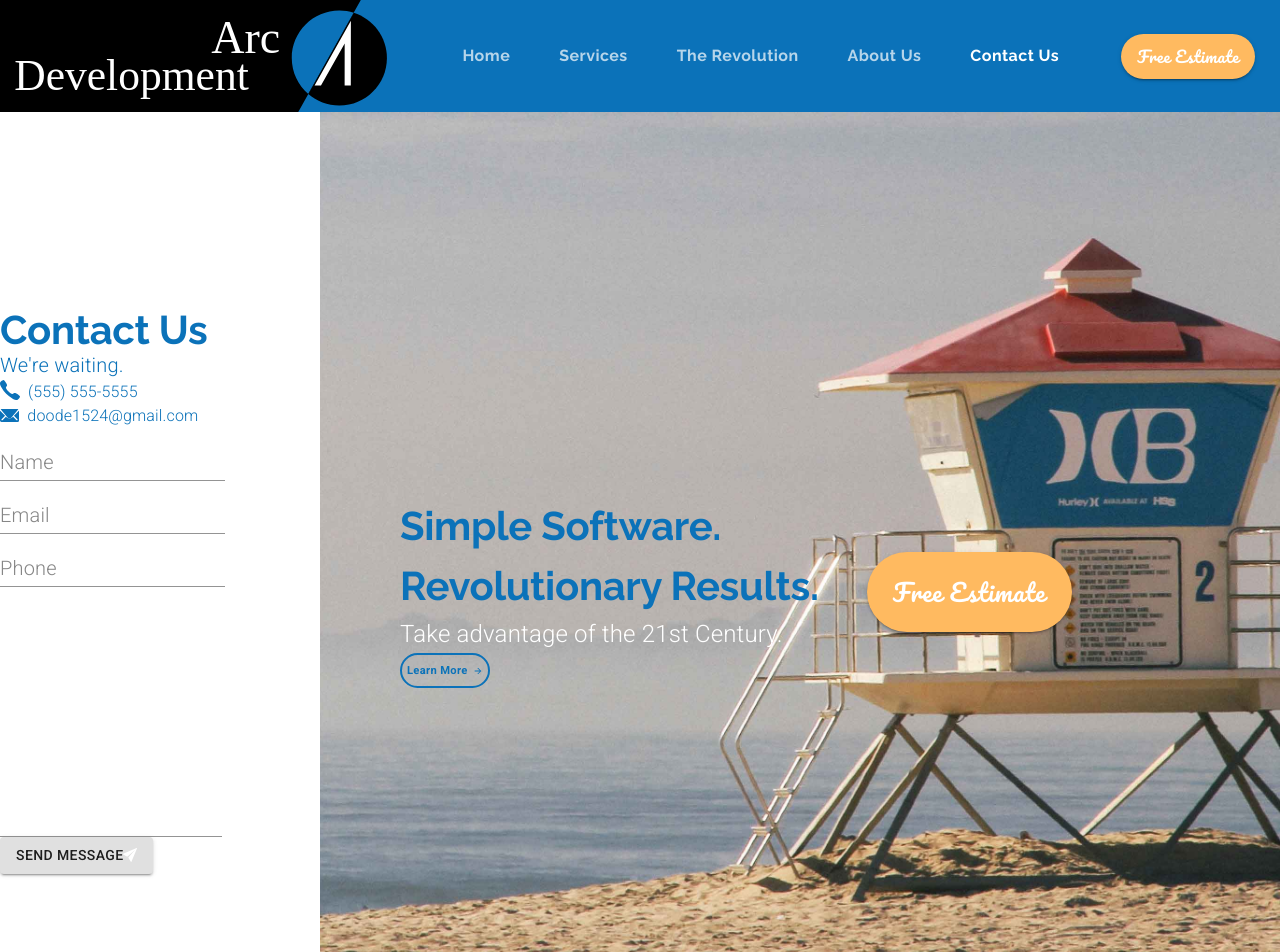
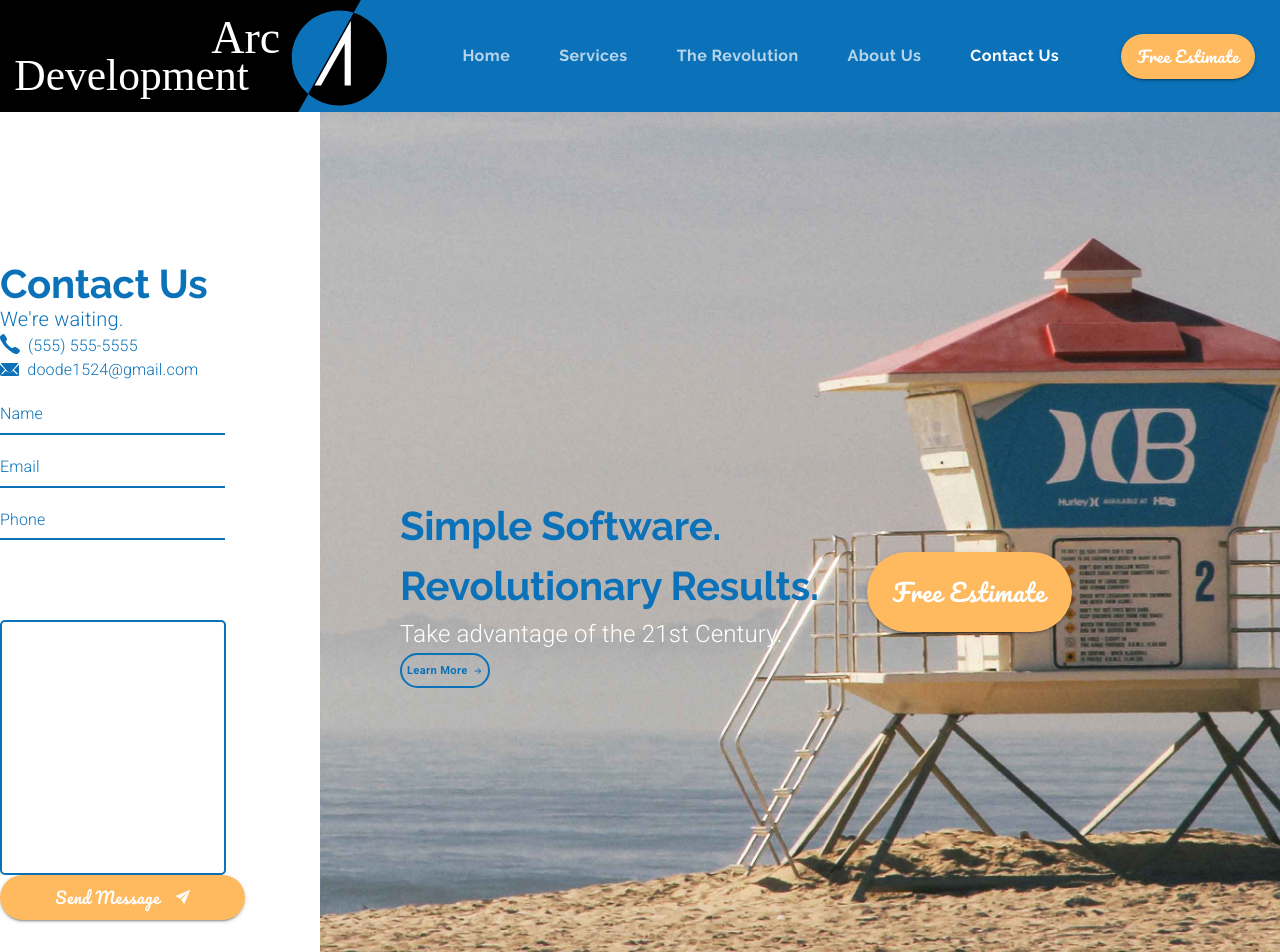
Before and after one commit to Doode1524/material-ui-project1, a React (Create React App) app: page /contact in a window 1280 px wide. Shown: the top 952 px of the page. Built offline with nearby package versions, Linux system fonts and the light colour scheme.

Commit message:
contact us styling cont

```diff
--- a/src/components/Contact.js
+++ b/src/components/Contact.js
@@ -52,6 +52,22 @@
     padding: 5,
     [theme.breakpoints.down("sm")]: {
       marginBottom: "2em",
+    },
+  },
+  message: {
+    border: `2px solid ${theme.palette.common.blue}`,
+    marginTop: "5em",
+    borderRadius: 5,
+  },
+  sendButton: {
+    ...theme.typography.estimate,
+    borderRadius: 50,
+    height: 45,
+    width: 245,
+    fontSize: "1rem",
+    backgroundColor: theme.palette.common.orange,
+    "&:hover": {
+      backgroundColor: theme.palette.secondary.light,
     },
   },
 }));
@@ -110,7 +126,7 @@
             </Typography>
           </Grid>
         </Grid>
-        <Grid item container>
+        <Grid item container style={{ maxWidth: "20em" }}>
           <Grid item>
             <TextField
               label="Name"
@@ -136,9 +152,11 @@
             />
           </Grid>
         </Grid>
-        <Grid item>
+        <Grid item style={{ maxWidth: "20em" }}>
           <TextField
             value={message}
+            InputProps={{ disableUnderline: true }}
+            className={classes.message}
             multiline
             rows={10}
             id="message"
@@ -146,13 +164,23 @@
           />
         </Grid>
         <Grid item>
-          <Button variant="contained">
+          <Button variant="contained" className={classes.sendButton}>
             Send Message
-            <img src={airplane} alt="paper airplane" />
+            <img
+              style={{ marginLeft: "1em" }}
+              src={airplane}
+              alt="paper airplane"
+            />
           </Button>
         </Grid>
       </Grid>
-      <Grid item container className={classes.background} lg={9} alignItems="center">
+      <Grid
+        item
+        container
+        className={classes.background}
+        lg={9}
+        alignItems="center"
+      >
         <Grid
           item
           style={{
--- a/src/components/ui/Theme.js
+++ b/src/components/ui/Theme.js
@@ -67,7 +67,7 @@
     caption: {
       fontSize: "1rem",
       fontWeight: 300,
-      color: arcGrey
+      color: arcGrey,
     },
     learnButton: {
       borderColor: `${arcBlue}`,
@@ -79,4 +79,23 @@
       fontWeight: "bold",
     },
   },
+  overrides: {
+    ///// overriding form default styling
+    MuiInputLabel: {
+      root: {
+        color: arcBlue,
+        fontSize: "1rem",
+      },
+    },
+    MuiInput: {
+      underline: {
+        "&:before": {
+          borderBottom: `2px solid ${arcBlue}`,
+        },
+        "&:hover:not($disabled):not($focused):not($error):before": {
+          borderBottom: `2px solid ${arcBlue}`,
+        },
+      },
+    },
+  },
 });
```
